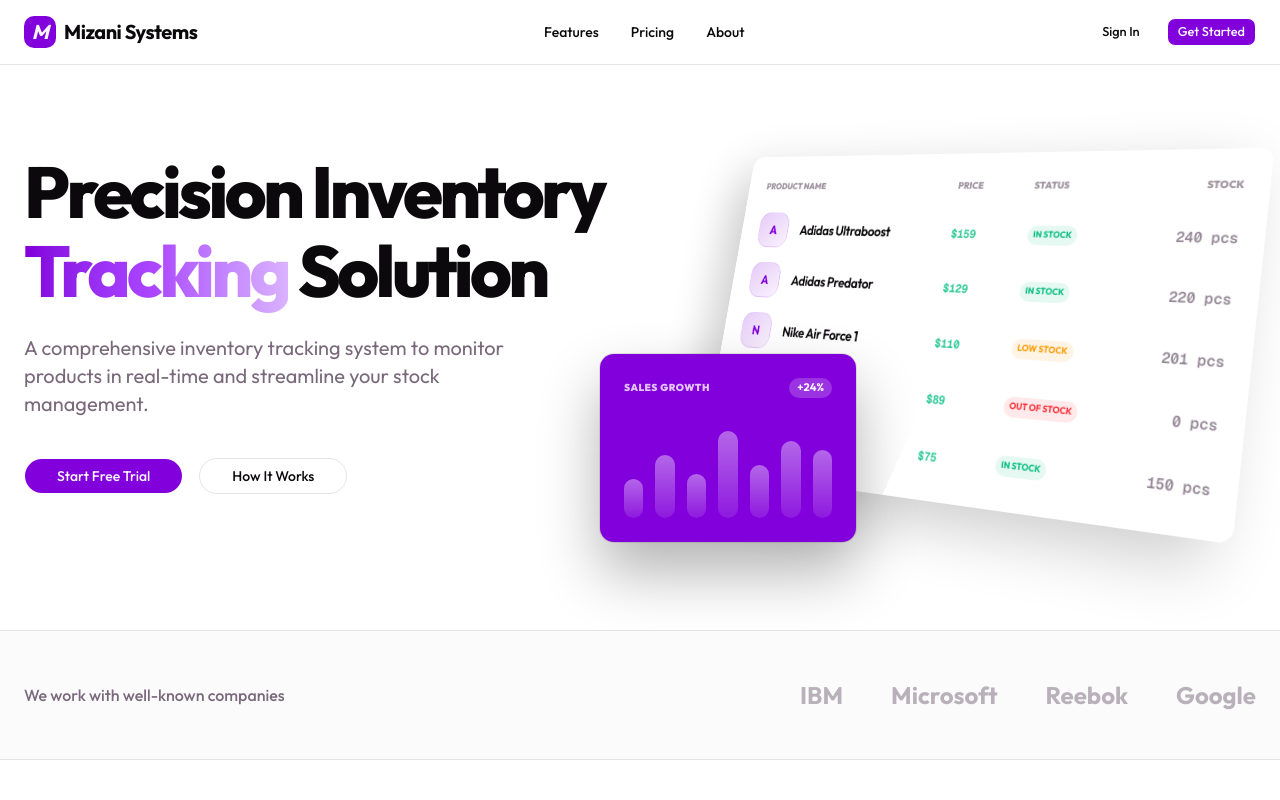
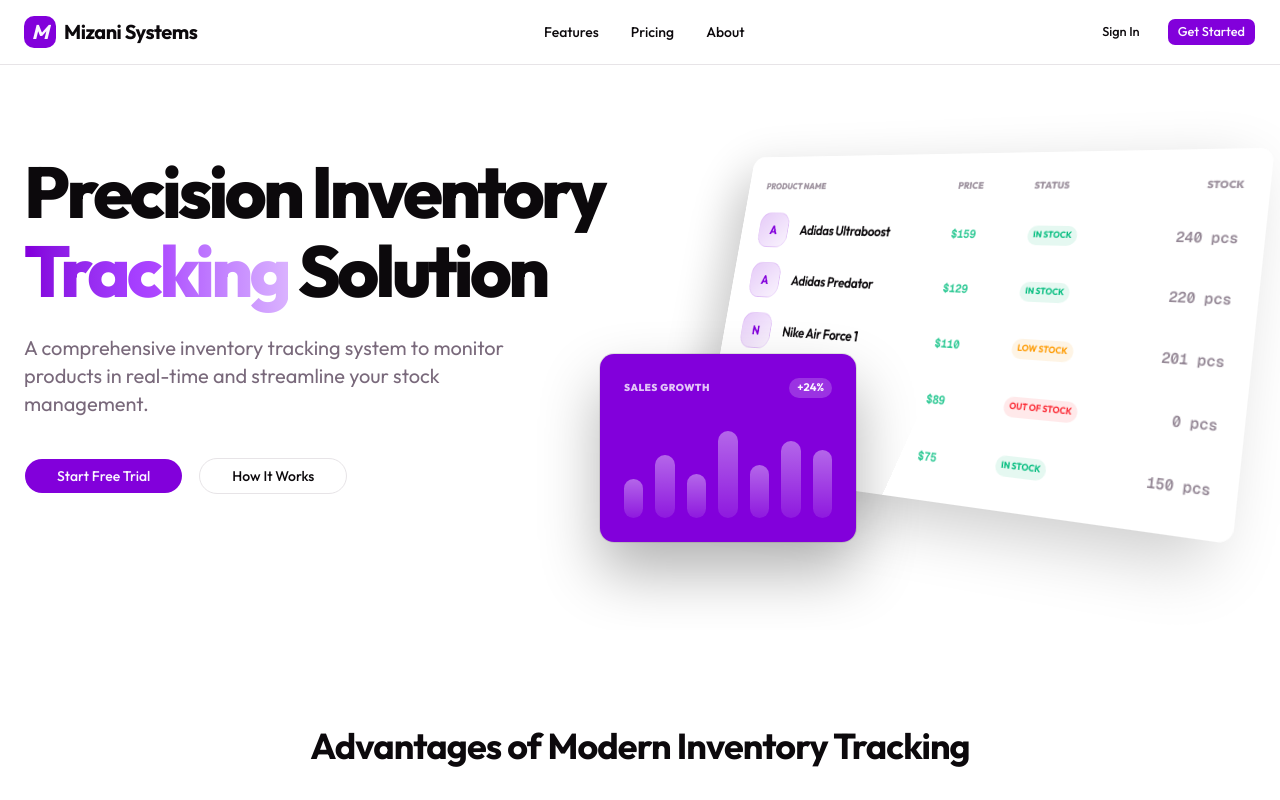
Before and after one commit to dikie001/mizani-systems--inventory-tracker-, a Next.js app: page / in a window 1280 px wide. Shown: the top 800 px of the page. Built offline with nearby package versions, Linux system fonts and the light colour scheme.

Commit message:
feat: create marketing landing page with hero, features, and product management sections

```diff
--- a/app/page.tsx
+++ b/app/page.tsx
@@ -153,23 +153,6 @@
   )
 }
 
-function PartnersSection() {
-  return (
-    <div className="bg-muted/30 py-12 border-y">
-      <div className="container mx-auto px-6">
-        <div className="flex flex-col md:flex-row items-center justify-between gap-8 text-muted-foreground">
-          <p className="font-medium">We work with well-known companies</p>
-          <div className="flex flex-wrap justify-center gap-12 text-2xl font-bold opacity-50">
-            <span>IBM</span>
-            <span>Microsoft</span>
-            <span>Reebok</span>
-            <span>Google</span>
-          </div>
-        </div>
-      </div>
-    </div>
-  )
-}
 
 function FeatureSection() {
   const features = [
@@ -335,7 +318,6 @@
     <div className="min-h-screen bg-background font-sans antialiased">
       <Navbar />
       <HeroSection />
-      <PartnersSection />
       <FeatureSection />
       <ManageSection />
       <PricingSection />
```
